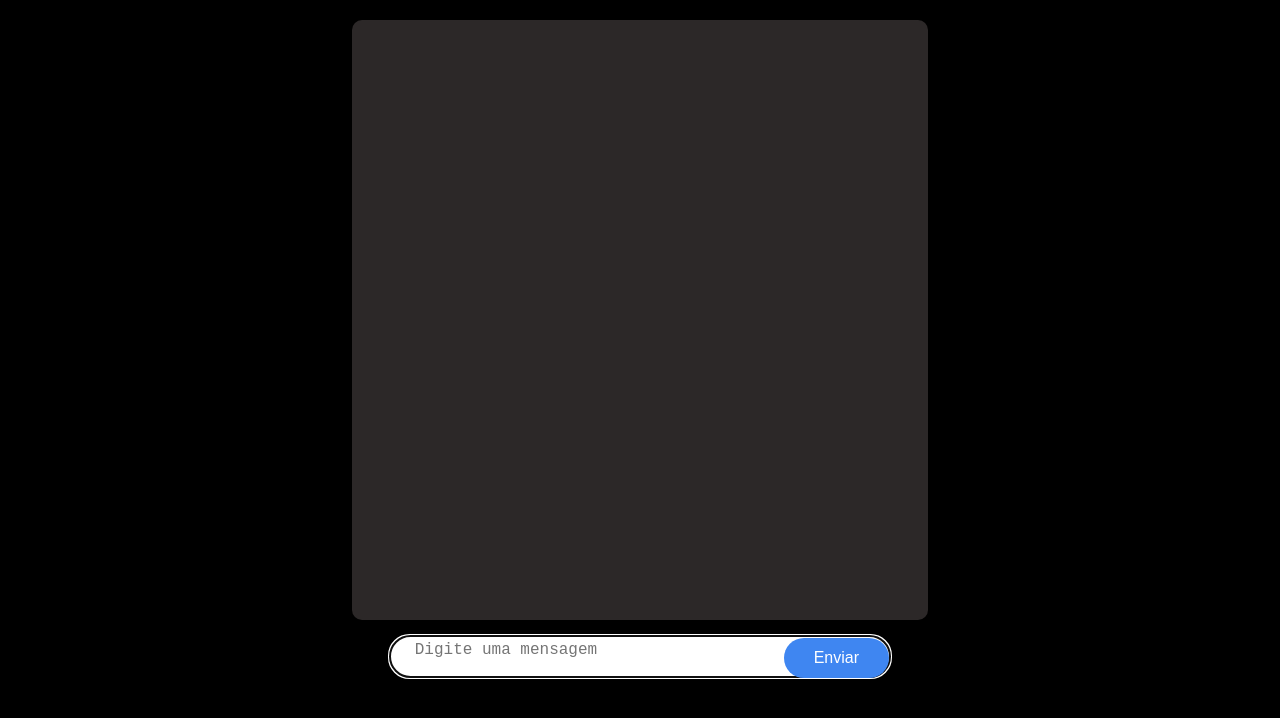
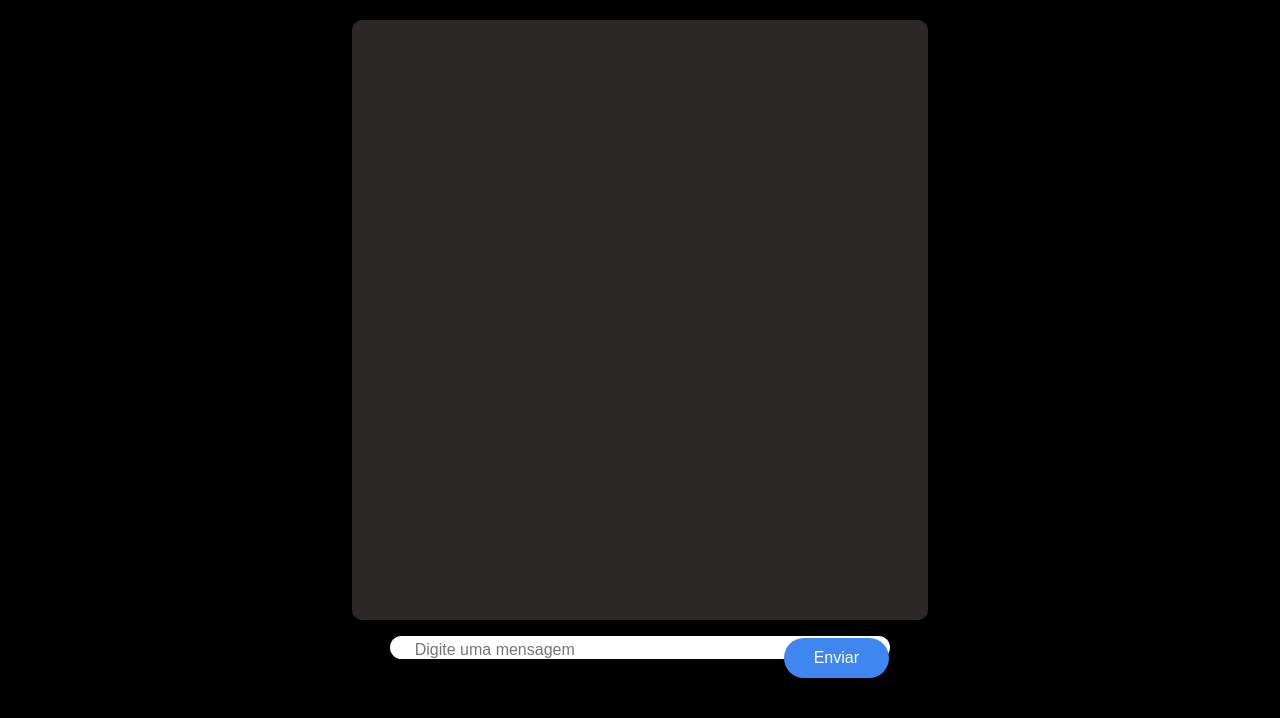
Before and after one commit to CarlosBekinho/Chat-node, a website: page index.html in a window 1280 px wide. Shown: the part 68-786 px from the top of the page. Drawn offline with nearby package versions, Linux system fonts and the light colour scheme; no server answers.

Commit message:
ajuste form input

```diff
--- a/index.html
+++ b/index.html
@@ -32,10 +32,10 @@
 
     </div>
 
-    </ul>
+</ul>
     <div class="text-container">
         <form id="form">
-            <textarea id="msg" autofocus autocomplete="off" placeholder="Digite uma mensagem"></textarea>
+            <input type="text" id="msg" autofocus autocomplete="off" placeholder="Digite uma mensagem">
             <button type="submit">Enviar</button>
 
 
```
